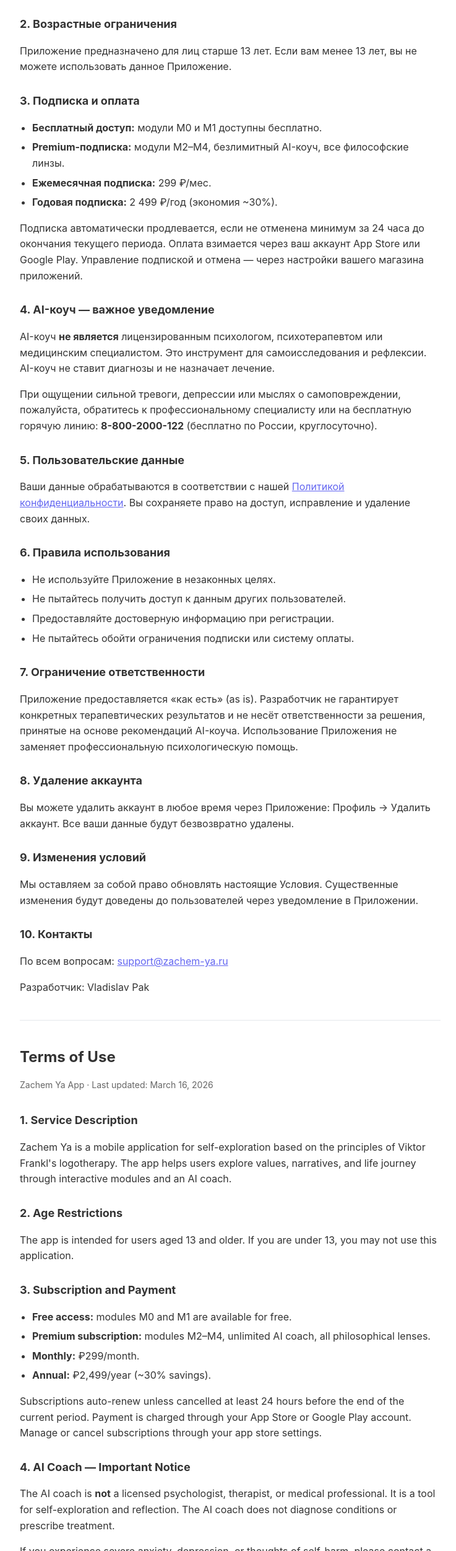
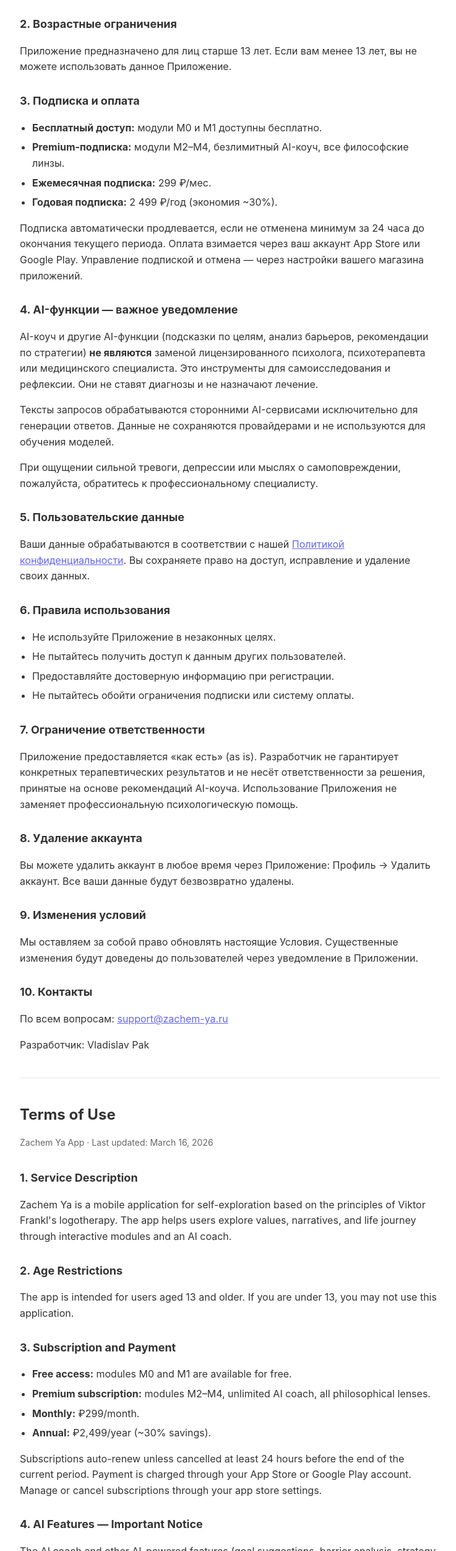
Before and after one commit to vpakspace/zachemya-privacy, a plain HTML site: page terms.html in a window 1280 px wide. Shown: the part 297-2800 px from the top of the page at 62% size, without its empty margins (268-1005 px from the left). Drawn offline with Linux system fonts and the light colour scheme.

Commit message:
feat: add AI features disclosure + GDPR rights to privacy policy and terms

```diff
--- a/terms.html
+++ b/terms.html
@@ -47,9 +47,10 @@
 </div>
 
 <div class="section">
-  <h2>4. AI-коуч — важное уведомление</h2>
-  <p>AI-коуч <strong>не является</strong> лицензированным психологом, психотерапевтом или медицинским специалистом. Это инструмент для самоисследования и рефлексии. AI-коуч не ставит диагнозы и не назначает лечение.</p>
-  <p>При ощущении сильной тревоги, депрессии или мыслях о самоповреждении, пожалуйста, обратитесь к профессиональному специалисту или на бесплатную горячую линию: <strong>8-800-2000-122</strong> (бесплатно по России, круглосуточно).</p>
+  <h2>4. AI-функции — важное уведомление</h2>
+  <p>AI-коуч и другие AI-функции (подсказки по целям, анализ барьеров, рекомендации по стратегии) <strong>не являются</strong> заменой лицензированного психолога, психотерапевта или медицинского специалиста. Это инструменты для самоисследования и рефлексии. Они не ставят диагнозы и не назначают лечение.</p>
+  <p>Тексты запросов обрабатываются сторонними AI-сервисами исключительно для генерации ответов. Данные не сохраняются провайдерами и не используются для обучения моделей.</p>
+  <p>При ощущении сильной тревоги, депрессии или мыслях о самоповреждении, пожалуйста, обратитесь к профессиональному специалисту.</p>
 </div>
 
 <div class="section">
@@ -115,8 +116,9 @@
 </div>
 
 <div class="section">
-  <h2>4. AI Coach — Important Notice</h2>
-  <p>The AI coach is <strong>not</strong> a licensed psychologist, therapist, or medical professional. It is a tool for self-exploration and reflection. The AI coach does not diagnose conditions or prescribe treatment.</p>
+  <h2>4. AI Features — Important Notice</h2>
+  <p>The AI coach and other AI-powered features (goal suggestions, barrier analysis, strategy recommendations) are <strong>not</strong> a substitute for a licensed psychologist, therapist, or medical professional. They are tools for self-exploration and reflection. They do not diagnose conditions or prescribe treatment.</p>
+  <p>Request texts are processed by third-party AI services solely for generating responses. Data is not stored by providers and is not used to train AI models.</p>
   <p>If you experience severe anxiety, depression, or thoughts of self-harm, please contact a professional or a crisis hotline in your country.</p>
 </div>
 
```
Also changed, not shown: index.html (+16 -1 lines).
